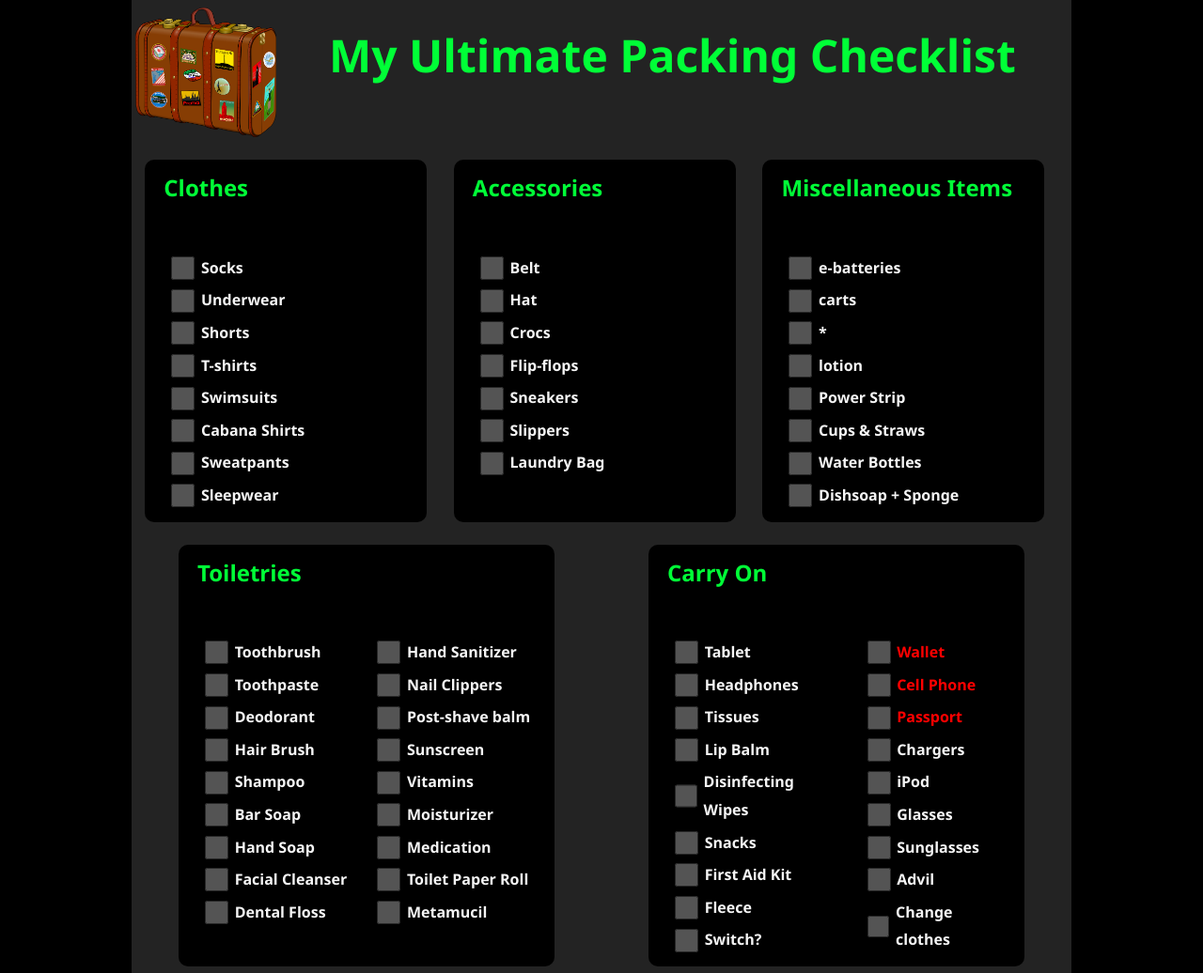
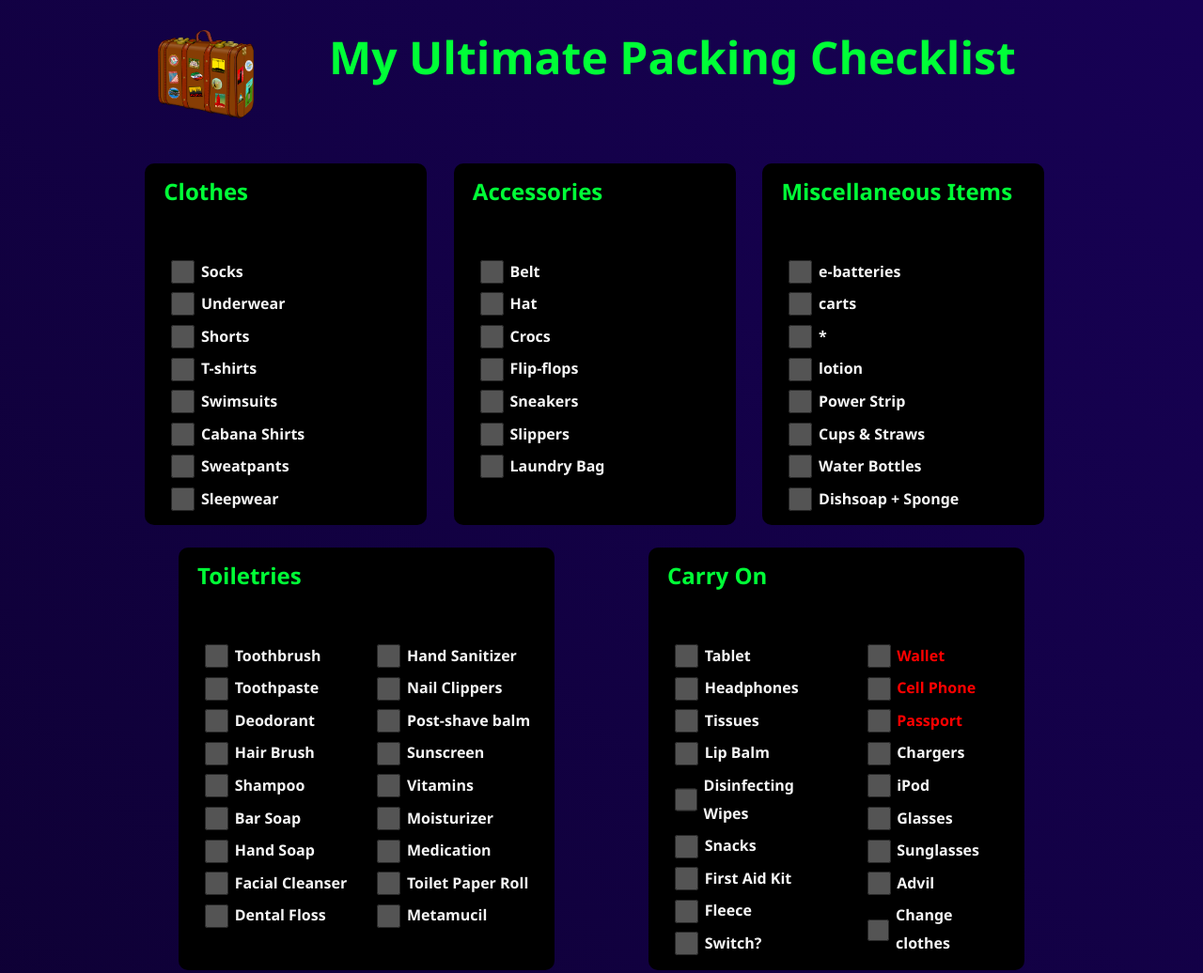
Before and after one commit to mroberts70/vacationform, a plain HTML site: page index.html in a window 1280 px wide. Shown: the top 1036 px of the page at 94% size. Drawn offline with Linux system fonts and the light colour scheme.

Commit message:
background linear gradient added

```diff
--- a/styles/main.css
+++ b/styles/main.css
@@ -5,12 +5,12 @@
 }
 html {
     background-color: black;
-    /* background-image: conic-gradient(from 90deg at 50% 125%, #1f005c, #003298, #005ac6, #007fdc, #00a2d3, #00c4ae, #00e474, #00ff00, #1f005c, #003298, #005ac6, #007fdc, #00a2d3, #00c4ae, #00e474, #00ff00); */
+    background-image: linear-gradient(45deg, black, rgb(23, 1, 85));
 
 }
 body {
     max-width: 1000px;
-    background-color: rgb(35, 35, 35);
+    /* background-color: rgb(35, 35, 35); */
     color: whitesmoke;
     margin: 0 auto;
     font-family: 'Segoe UI', Tahoma, Geneva, Verdana, sans-serif;
@@ -30,6 +30,7 @@ header {
 }
 header img {
     max-width: 150px;
+    padding: 1.5em;
 }
 
 .bigitem {
@@ -48,7 +49,7 @@ footer {
     font-size: 95%;
     font-weight: bold;
     font-variant: small-caps;
-    background-color: black;
+    background-color: transparent;
     color: rgb(0, 255, 55);
 }
 footer p {
```
